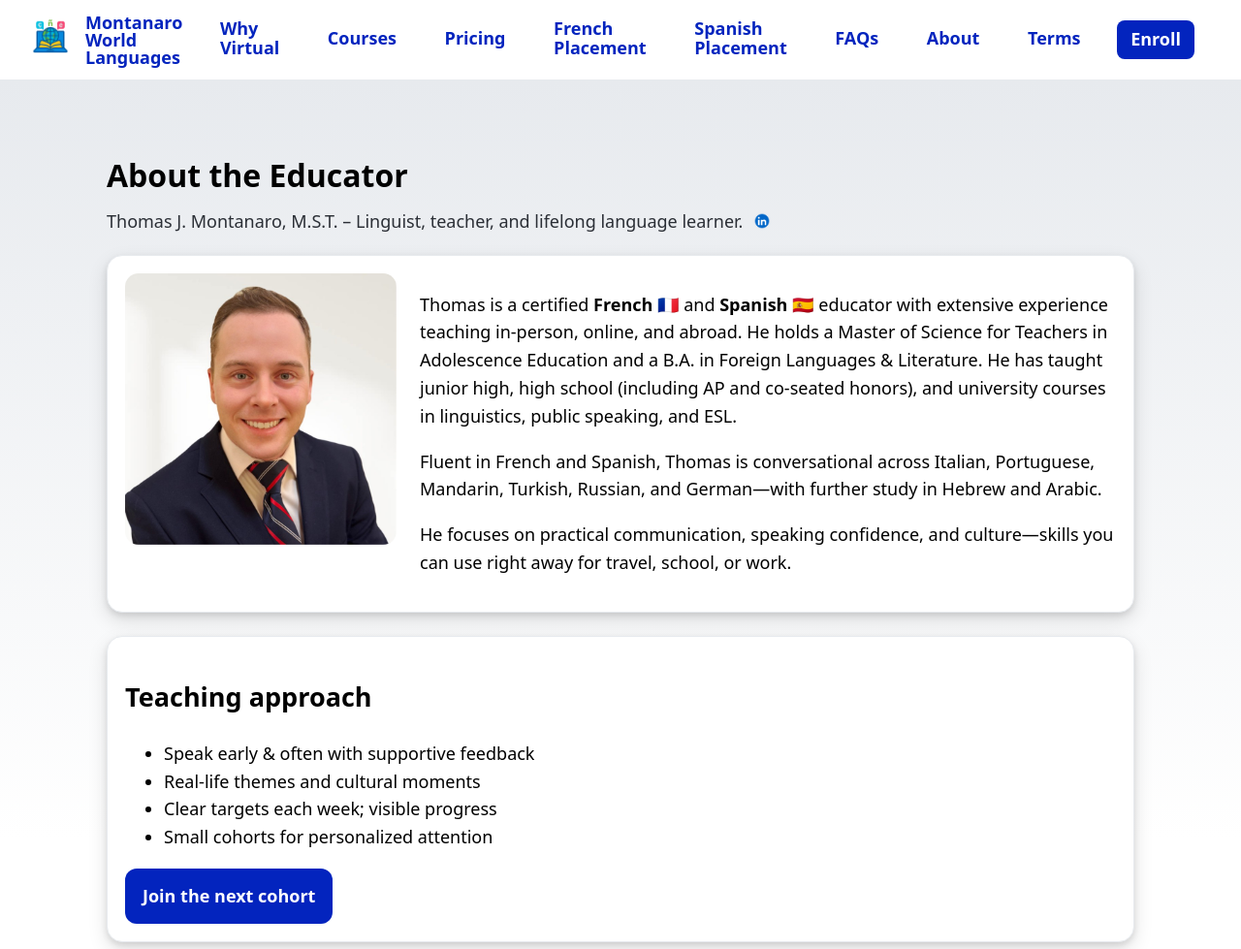
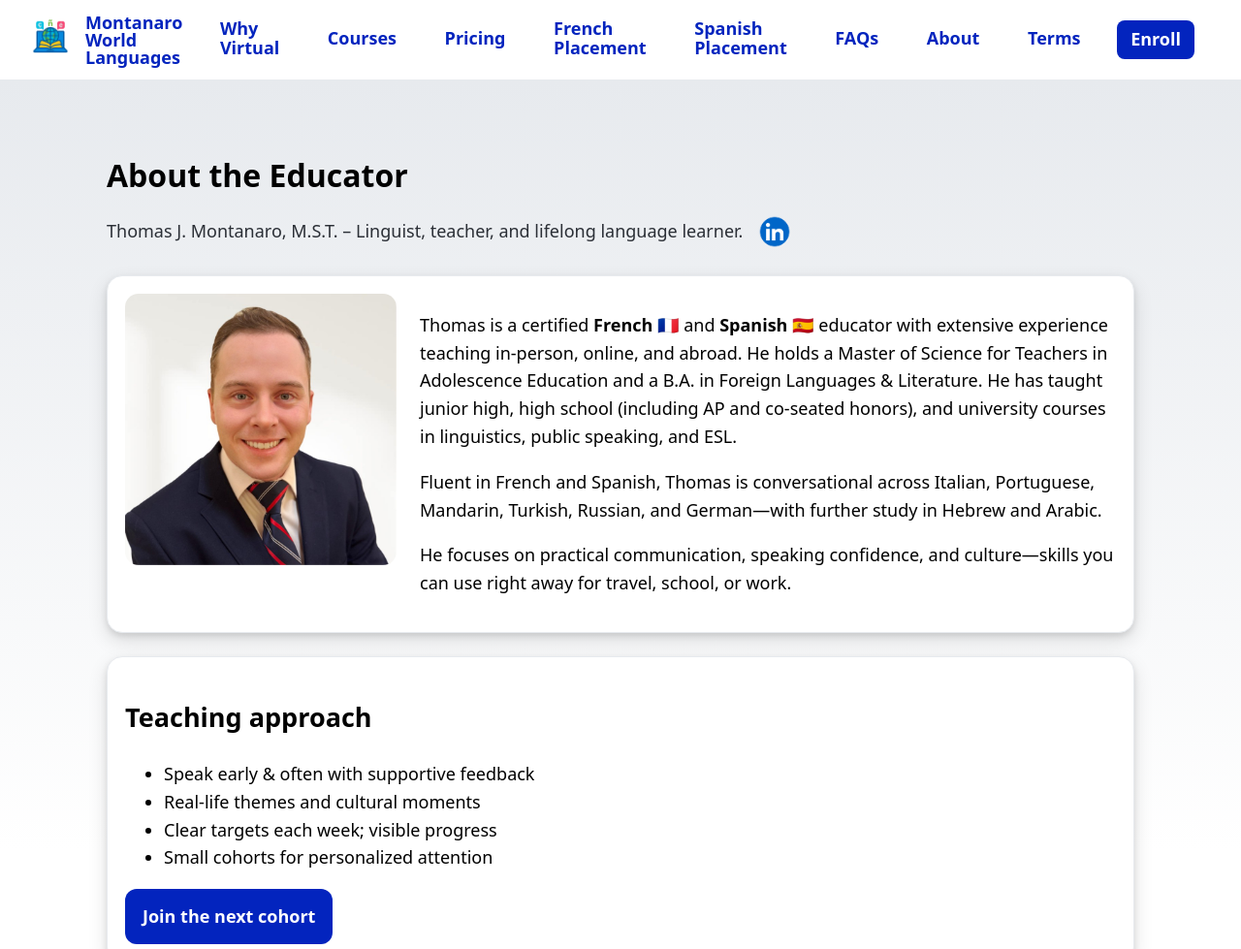
Before and after one commit to tmont001/Montanaro-World-Languages, a website: page about.html in a window 1280 px wide. Shown: the top 979 px of the page at 97% size. Drawn offline with Linux system fonts and the light colour scheme.

Commit message:
Update about.html

```diff
--- a/about.html
+++ b/about.html
@@ -88,8 +88,8 @@
     <img
       src="assets/images/linkedin-logo.png"
       alt="LinkedIn logo"
-      width="24"
-      height="24"
+      width="50"
+      height="50"
       style="vertical-align: middle;"
     />
   </a>
```
